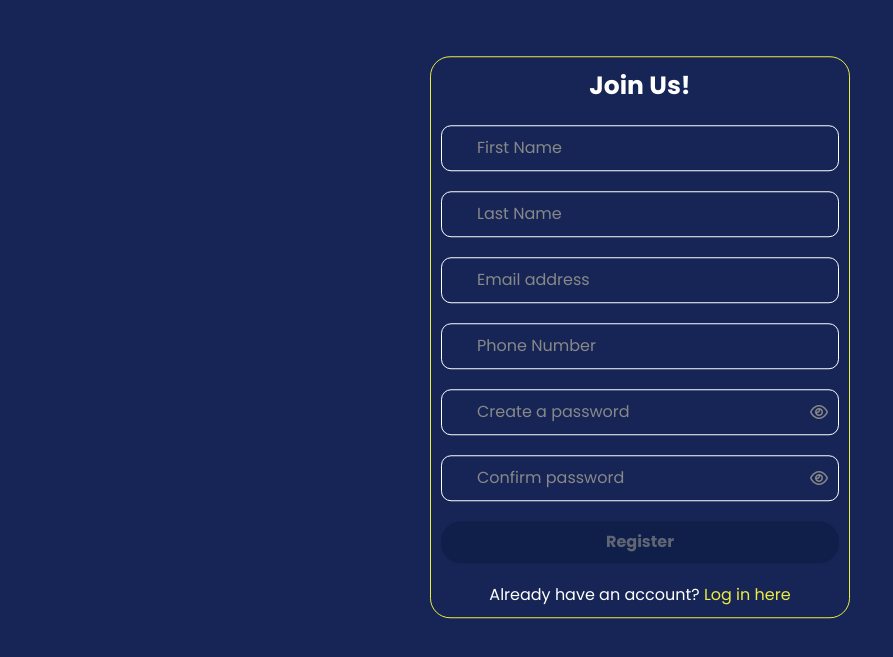
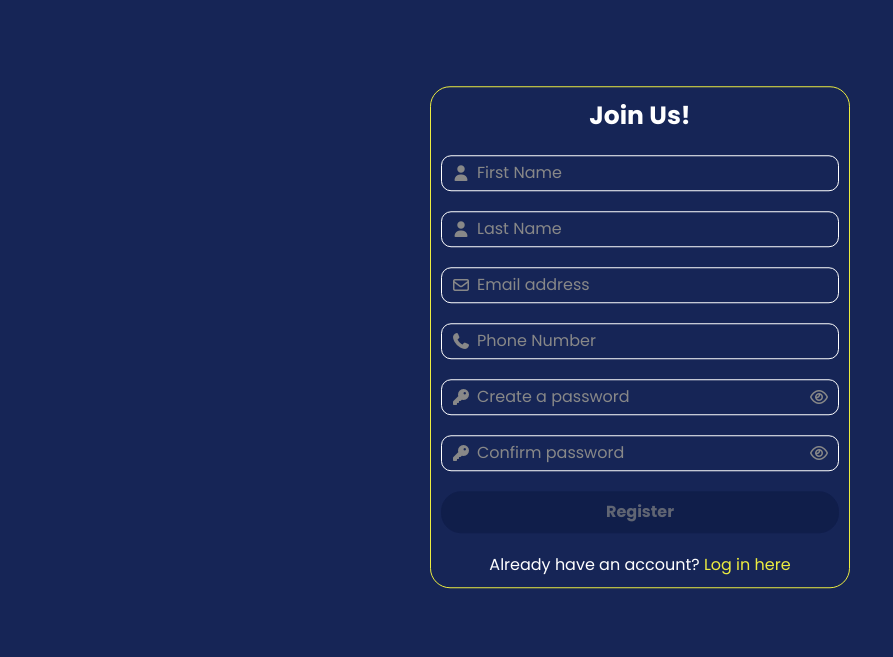
Before and after one commit to WILLIAMS-creator672/try, a website: page authen.html in a window 1280 px wide. Shown: the part 63-720 px from the top of the page, without its empty margins (0-893 px from the left). Drawn offline with Linux system fonts and the light colour scheme.

Commit message:
made changes

```diff
--- a/authen.html
+++ b/authen.html
@@ -36,24 +36,29 @@
 
         <h1 class="text-center text-white text-[18px] md:text-[25px] font-bold">Join Us!</h1>
 
-        <div>
-            <input id="userFirstName" type="text" placeholder="First Name" class="p-[10px] pl-[35px] pr-[45px] md:pr-[120px]">
+        <div class="relative">
+            <i class="fa-solid fa-user signup-i"></i>
+            <input id="userFirstName" type="text" placeholder="First Name" class="p-[5px] pl-[35px] pr-[45px] md:pr-[px]">
         </div>
 
-        <div>
-            <input id="userLastName" type="text" placeholder="Last Name" class="p-[10px] pl-[35px] pr-[45px] md:pr-[120px]">
+        <div class="relative">
+            <i class="fa-solid fa-user signup-i"></i>
+            <input id="userLastName" type="text" placeholder="Last Name" class="p-[5px] pl-[35px] pr-[45px] md:pr-[px]">
+        </div class="relative">
+
+        <div class="relative">
+            <i class="fa-regular fa-envelope signup-i"></i>
+            <input id="userEmail" type="email" placeholder="Email address" class="p-[5px] pl-[35px] pr-[45px] md:pr-[px]">
         </div>
 
-        <div>
-            <input id="userEmail" type="email" placeholder="Email address" class="p-[10px] pl-[35px] pr-[45px] md:pr-[120px]">
-        </div>
-
-        <div>
-            <input id="userPhoneNumber" type="tel" placeholder="Phone Number" class="p-[10px] pl-[35px] pr-[45px] md:pr-[120px]">
+        <div class="relative">
+            <i class="fa-solid fa-phone signup-i"></i>
+            <input id="userPhoneNumber" type="tel" placeholder="Phone Number" class="p-[5px] pl-[35px] pr-[45px] md:pr-[px]">
         </div>
 
         <div class="flex relative">
-            <input id="passwordInput" type="password" placeholder="Create a password" class="p-[10px] pl-[35px] pr-[45px] md:pr-[120px]">
+            <i class="fa-solid fa-key signup-i"></i>
+            <input id="passwordInput" type="password" placeholder="Create a password" class="p-[5px] pl-[35px] pr-[45px] md:pr-[px]">
 
             <span id="passwordToggle" class=" text-[16px] cursor-pointer">
                 <i class="fa-regular fa-eye"></i>
@@ -62,7 +67,8 @@
         </div>
 
         <div class="flex relative">
-            <input id="confirmPasswordInput" type="password" placeholder="Confirm password" class="p-[10px] pl-[35px] pr-[45px] md:pr-[120px]">
+            <i class="fa-solid fa-key signup-i"></i>
+            <input id="confirmPasswordInput" type="password" placeholder="Confirm password" class="p-[5px] pl-[35px] pr-[45px] md:pr-[px]">
 
             <span id="confirmPasswordToggle" class="hidePassword text-[16px] cursor-pointer">
                 <i class="fa-regular fa-eye"></i>
@@ -93,12 +99,12 @@
 
         <div class="flex relative items-center">
             <i class="fa-regular fa-envelope"></i>
-            <input id="logInEmail" type="email" placeholder="Enter your email address" class="p-[10px] pl-[35px] pr-[45px] md:pr-[120px]">
+            <input id="logInEmail" type="email" placeholder="Enter your email address" class="p-[5px] pl-[35px] pr-[45px] md:pr-[px]">
         </div>
 
         <div class="flex relative items-center">
             <i class="fa-solid fa-key"></i>
-            <input id="logInPassword" type="password" placeholder="Enter Your Password" class="p-[10px] pl-[35px] pr-[45px] md:pr-[120px]">
+            <input id="logInPassword" type="password" placeholder="Enter Your Password" class="p-[5px] pl-[35px] pr-[45px] md:pr-[px]">
         </div>
 
         <button id="logInButton"
--- a/styles.css
+++ b/styles.css
@@ -106,6 +106,15 @@
 }
 
 .signInForm i {
+    position: absolute;
+    left: 10px;
+    top: 50%;
+    transform: translateY(-50%);
+    color: #888;
+    /* color: white; */
+}
+
+.signup-i {
     position: absolute;
     left: 10px;
     top: 50%;
```
